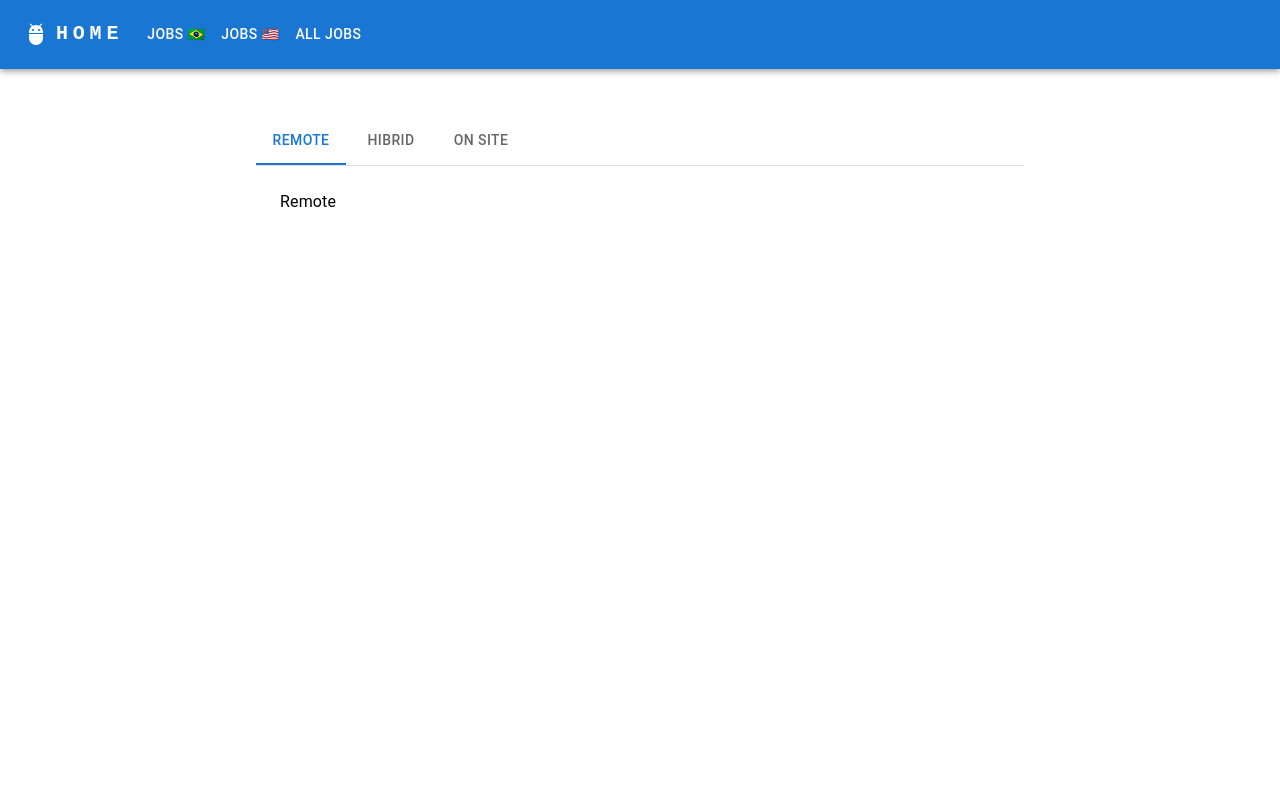
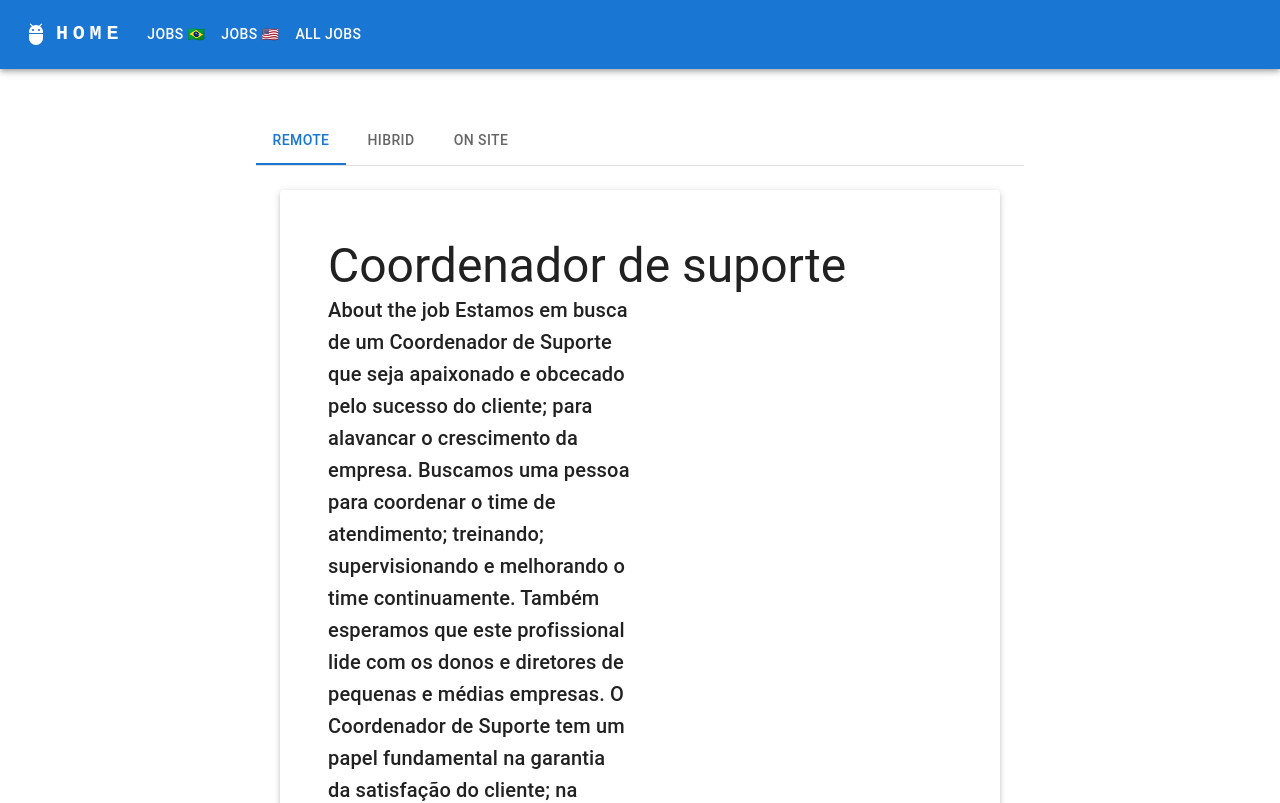
Before and after one commit to ermsharo/JOB_DASHBOARD, a React (Vite) app in the folder dashboard/: page / in a window 1280 px wide. Shown: the top 803 px of the page. Built offline with nearby package versions, Linux system fonts and the light colour scheme.

Commit message:
update or changes

```diff
--- a/dashboard/package.json
+++ b/dashboard/package.json
@@ -16,8 +16,10 @@
     "@mui/icons-material": "^5.14.6",
     "@mui/material": "^5.14.6",
     "axios": "^1.5.0",
+    "iframe-resizer-react": "^1.1.0",
     "react": "^18.2.0",
     "react-dom": "^18.2.0",
+    "react-iframe": "^1.8.5",
     "react-router-dom": "^6.15.0",
     "styled-components": "^6.0.7"
   },
--- a/dashboard/src/components/DisplayJob.tsx
+++ b/dashboard/src/components/DisplayJob.tsx
@@ -3,6 +3,7 @@ import Tabs from '@mui/material/Tabs';
 import Tab from '@mui/material/Tab';
 import Typography from '@mui/material/Typography';
 import Box from '@mui/material/Box';
+import JobsInfo from './JobInfo';
 
 interface TabPanelProps {
     children?: React.ReactNode;
@@ -54,7 +55,7 @@ export default function BasicTabs() {
                 </Tabs>
             </Box>
             <CustomTabPanel value={value} index={0}>
-                Remote
+            <JobsInfo/>
             </CustomTabPanel>
             <CustomTabPanel value={value} index={1}>
                 Hibrid
--- a/dashboard/src/components/JobInfo.tsx
+++ b/dashboard/src/components/JobInfo.tsx
@@ -0,0 +1,76 @@
+
+import { DefaultRequest } from "../services/request";
+import JobsList from "./../components/JobsList";
+import Pagination from '@mui/material/Pagination';
+import Stack from '@mui/material/Stack';
+import React, { useRef, useState } from 'react';
+import styled from "styled-components";
+import Iframe from 'react-iframe'
+import IframeResizer from 'iframe-resizer-react'
+import { Paper, Typography } from "@mui/material";
+
+const JobInfo = styled.div`
+padding: 3rem 3rem;
+
+
+`
+
+const Description = styled.div`
+
+
+`
+
+const TextInfo = styled.div`
+
+
+
+`
+const DisplayJob = styled.div`
+
+display: grid;
+grid-template-columns: 1fr 1fr;
+grid-column-gap: 1rem;
+grid-row-gap: 2rem;
+
+`
+
+
+
+let data = {
+    "apply": false,
+    "company": "Movere Software",
+    "company_link": " - ",
+    "date": " - ",
+    "description": "About the job\n\nEstamos em busca de um Coordenador de Suporte que seja apaixonado e obcecado pelo sucesso do cliente; para alavancar o crescimento da empresa. Buscamos uma pessoa para coordenar o time de atendimento; treinando; supervisionando e melhorando o time continuamente. Também esperamos que este profissional lide com os donos e diretores de pequenas e médias empresas.\n\nO Coordenador de Suporte tem um papel fundamental na garantia da satisfação do cliente; na resolução de problemas técnicos e no desenvolvimento contínuo das melhores práticas da equipe.\n\n\n\n\nResponsabilidades\n\nAcompanhamento e priorização de atendimentos ao cliente\n\nRealização de comunicação ativa com os clientes\n\nGestão de pessoas e formação de time: contratação; feedback e treinamento de analistas de helpdesk\n\nAcompanhamento de indicadores dos times e individuais (FCR; SLA; Satisfação; Tempo médio de solução)\n\nManutenção e configuração das ferramentas de gestão de tickets (Freshdesk; Movidesk)\n\n\n\n\nQualificações\n\nExperiencia mínima de 1 ano coordenando time de suporte \n\nConhecimento de sistemas; softwares e soluções ERP\n\nSatisfação em conversar com os proprietários ou diretores de pequenas e médias empresas\n\nExperiência em atendimento ao cliente\n\nCapacidade de adaptação e jogo de cintura\n\n\n\n\nContratação é CLT Full + benefícios\n\nHorário de trabalho flexível\n\nA vaga é para Cuiabá-MT e atenderá clientes no Brasil inteiro",
+    "id": 3680318273,
+    "insights": "Full-time11-50 employeesSkills: Enterprise Resource Planning (ERP); Freshdesk; +1 moreJob poster joined LinkedIn in 2011",
+    "job_type": "REMOTE",
+    "language": "pt",
+    "link": "https://www.linkedin.com/jobs/view/3703660637/",
+    "location": " - ",
+    "title": "Coordenador de suporte",
+    "valid": true
+}
+
+const { apply, company, company_link, date, description, id, insights, job_type, link, title } = data
+
+function JobsInfo() {
+
+    return (
+        <Paper elevation={3} >        <JobInfo>
+            <div><Typography variant="h3">
+                {title}
+            </Typography></div>
+<DisplayJob>     <TextInfo>       <Description>
+                <Typography variant="h6" component="h6">
+                    {description}
+                </Typography>
+            </Description></TextInfo></DisplayJob>
+
+
+        </JobInfo>  </Paper>
+    );
+
+}
+
+export default JobsInfo;
--- a/dashboard/src/index.css
+++ b/dashboard/src/index.css
@@ -17,3 +17,8 @@ button {}
 button:hover {
   border-color: #646cff;
 }
+
+iframe{
+  width: 100%;
+  height: 100%;
+}
```
Also changed, not shown: dashboard/src/components/index.html (added, +14 -0 lines), 1 other file (tests, documents, lock files or other folders).
